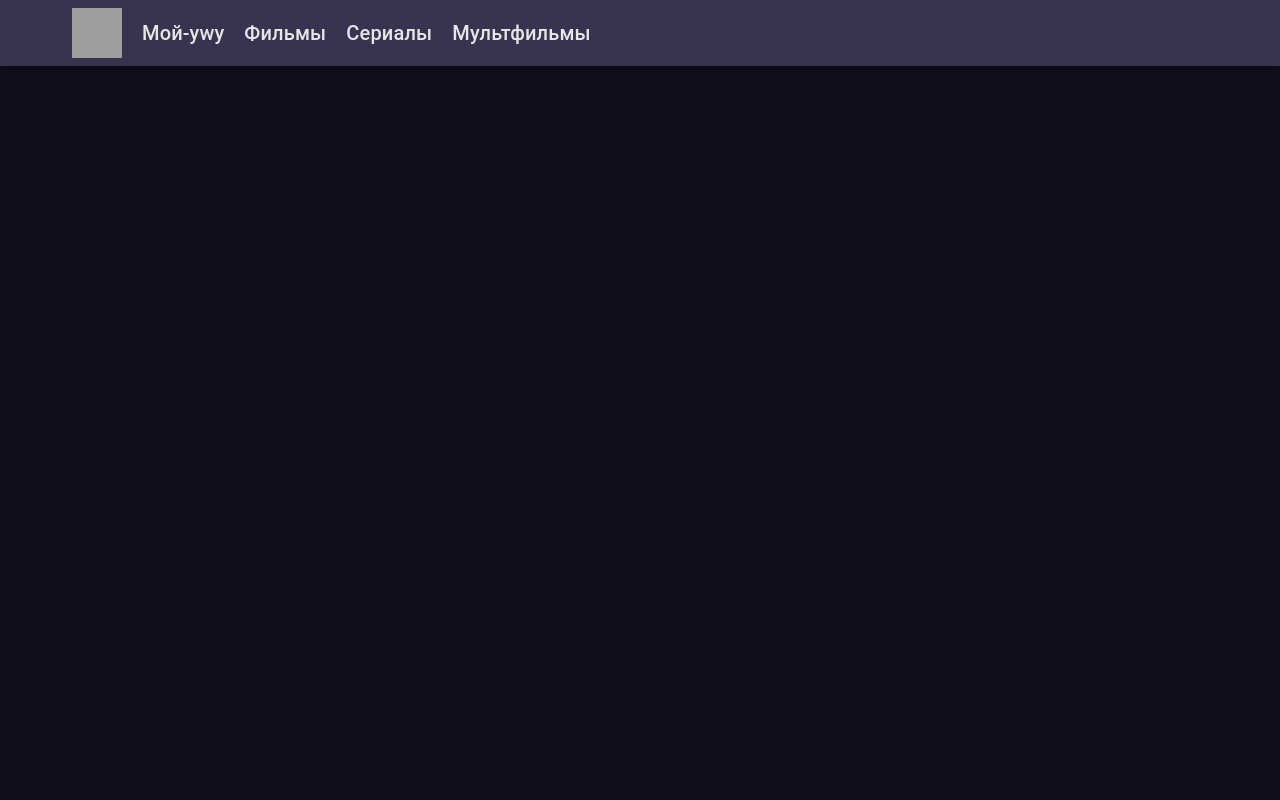
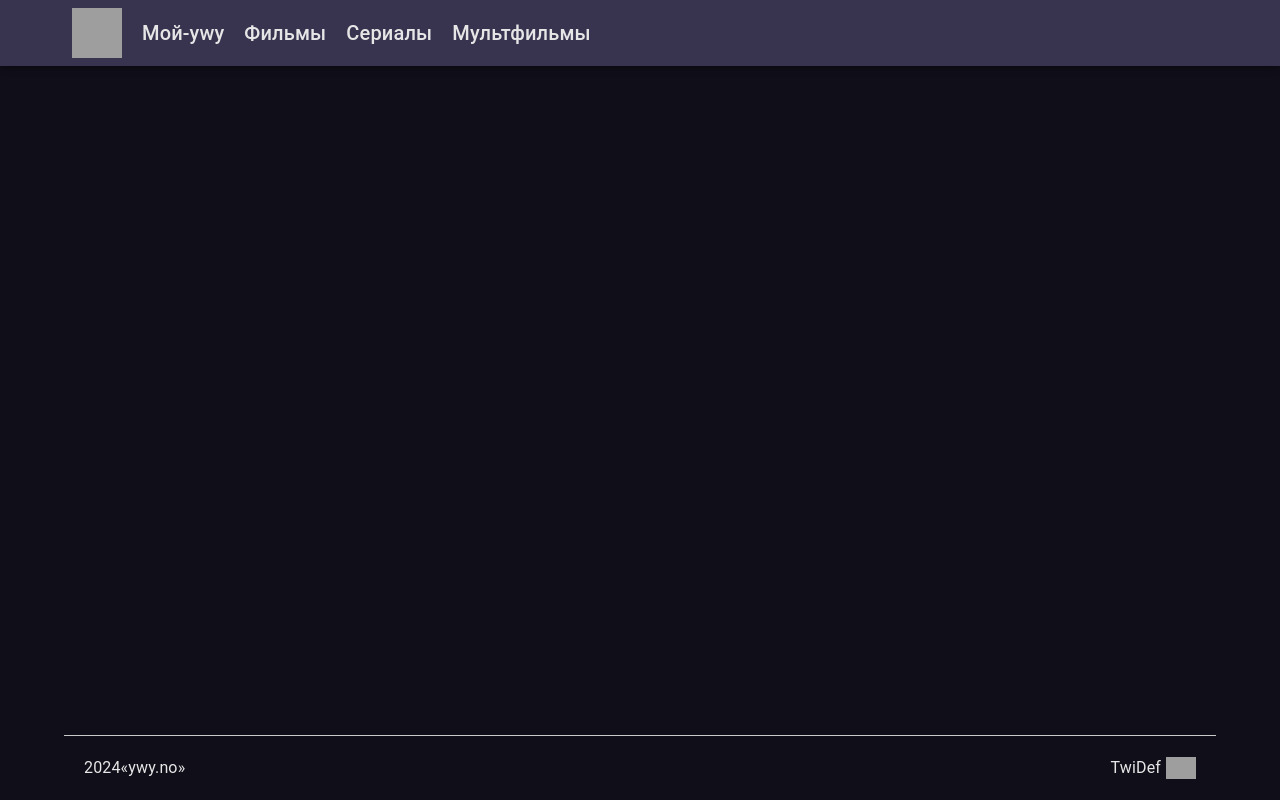
Before and after one commit to TwiDef/ywy-app, a React (Create React App) app: page / in a window 1280 px wide. Built offline with nearby package versions, Linux system fonts and the light colour scheme; grey boxes are pictures that could not be loaded.

Commit message:
added footer

```diff
--- a/src/components/Layout.jsx
+++ b/src/components/Layout.jsx
@@ -1,15 +1,18 @@
 import React from 'react';
-
+import { Outlet } from 'react-router-dom';
 import { Box, Container } from '@mui/material';
 import { theme } from '../theme';
 
 import Navbar from './ui/Navbar/Navbar';
+import Footer from './ui/Footer/Footer';
 
 const Layout = () => {
   return (
     <Box sx={{ bgcolor: `${theme.dark_main}` }}>
       <Container fixed sx={{ display: "flex", flexDirection: "column", minHeight: "100vh" }}>
         <Navbar />
+        <Outlet />
+        <Footer />
       </Container>
     </Box>
   );
--- /dev/null
+++ b/src/components/ui/Footer/Footer.jsx
@@ -0,0 +1,38 @@
+import React from 'react';
+import { Stack, Typography, Divider, Link, useMediaQuery } from '@mui/material';
+
+import { theme } from '../../../theme';
+
+const Footer = () => {
+  const isMobile = useMediaQuery('(max-width:768px)');
+
+  return (
+    <Stack
+      sx={{ mt: "auto" }}
+      component="footer">
+      <Divider
+        sx={{ bgcolor: theme.white }}
+        variant="fullWidth"
+        orientation="horizontal"
+      />
+      <Stack
+        sx={{ display: "flex", flexDirection: { sm: "row" }, alignItems: "center", justifyContent: "space-between", padding: "20px" }}>
+        <Typography sx={{ color: theme.white }}>
+          {new Date().getFullYear()}«ywy.no»
+        </Typography>
+        <Link
+          target="_blank"
+          sx={{ color: theme.white, textDecoration: "none", display: "flex", alignItems: "center", gap: "5px" }}
+          href="https://github.com/TwiDef">
+          <Typography sx={{ color: theme.white }}>TwiDef</Typography>
+          <img
+            width={30}
+            src="https://cdn-icons-png.flaticon.com/512/11104/11104255.png"
+            alt="github-link" />
+        </Link>
+      </Stack>
+    </Stack >
+  );
+};
+
+export default Footer;
--- /dev/null
+++ b/src/components/ui/Footer/index.js
@@ -0,0 +1,3 @@
+import Footer from './Footer';
+
+export default Footer;
--- a/src/components/ui/Navbar/Navbar.jsx
+++ b/src/components/ui/Navbar/Navbar.jsx
@@ -1,6 +1,6 @@
 import React from 'react';
 import { Link as RouterLink } from 'react-router-dom';
-import { AppBar, Drawer, Box, List, Button, ListItem, Container, Stack, Typography, IconButton, Toolbar, Link, ListItemButton } from '@mui/material';
+import { AppBar, Drawer, Box, List, Button, ListItem, Container, Stack, Typography, Link, ListItemButton } from '@mui/material';
 import useMediaQuery from '@mui/material/useMediaQuery';
 import { theme } from '../../../theme';
 import { NAVBAR_LIST } from '../../../constants';
```
Also changed, not shown: 1 other file (tests, documents, lock files or other folders).
